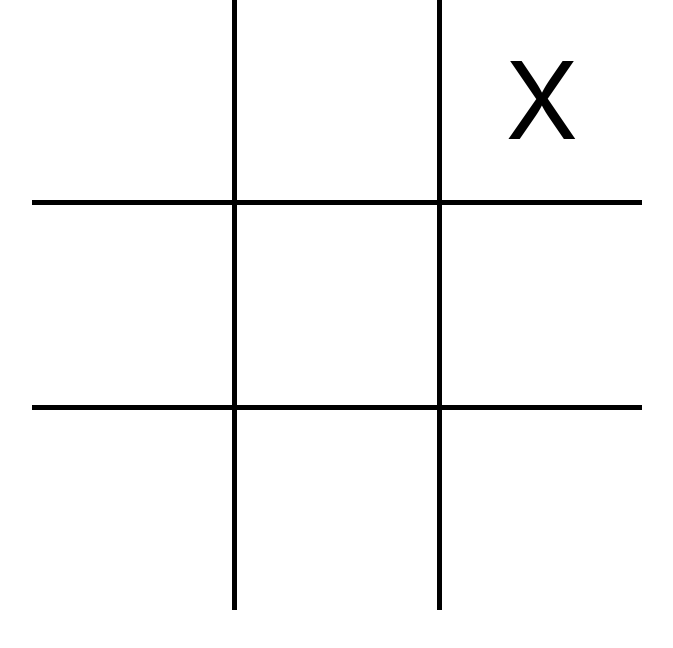
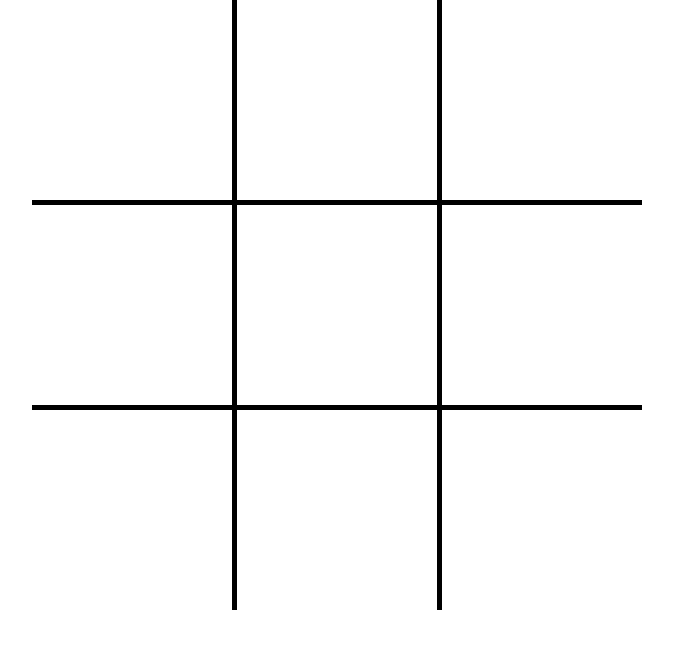
Before and after one commit to alandaron/react-tictactoe, a React (Create React App) app: page / in a window 1280 px wide. Shown: the top 648 px of the page, without its empty margins (303-976 px from the left). Built offline with nearby package versions, Linux system fonts and the light colour scheme.

Commit message:
basic game loop

```diff
--- a/src/App.jsx
+++ b/src/App.jsx
@@ -4,27 +4,46 @@ import Mark from "./components/Mark";
 
 function App() {
 	const [board, setBoard] = useState([
-		[-1, -1, 1],
+		[-1, -1, -1],
 		[-1, -1, -1],
 		[-1, -1, -1],
 	]); // -1 empty; 0 - O; 1 - X;
+
+	const [xTurn, setXTurn] = useState(true);
+
+	const placeMarker = (row, index, markNumber) => {
+		if (markNumber !== -1) return;
+		if (xTurn) {
+			board[row][index] = 1;
+		} else {
+			board[row][index] = 0;
+		}
+		setXTurn(!xTurn);
+		setBoard([...board]);
+	};
 
 	return (
 		<div className="board">
 			<table>
 				<tr class="first-row">
-					{board[0].map((element) => (
-						<Mark markNumber={element} />
+					{board[0].map((element, i) => (
+						<td onClick={() => placeMarker(0, i, element)}>
+							<Mark markNumber={element} />
+						</td>
 					))}
 				</tr>
 				<tr class="second-row">
-					{board[1].map((element) => (
-						<Mark markNumber={element} />
+					{board[1].map((element, i) => (
+						<td onClick={() => placeMarker(1, i, element)}>
+							<Mark markNumber={element} />
+						</td>
 					))}
 				</tr>
 				<tr class="third-row">
-					{board[2].map((element) => (
-						<Mark markNumber={element} />
+					{board[2].map((element, i) => (
+						<td onClick={() => placeMarker(2, i, element)}>
+							<Mark markNumber={element} />
+						</td>
 					))}
 				</tr>
 			</table>
--- a/src/components/Mark.jsx
+++ b/src/components/Mark.jsx
@@ -1,10 +1,10 @@
 function Mark({ markNumber }) {
-	if (markNumber === -1) return <td></td>;
+	if (markNumber === -1) return;
 	if (markNumber === 0) {
-		return <td>O</td>;
+		return <>O</>;
 	}
 	if (markNumber === 1) {
-		return <td>X</td>;
+		return <>X</>;
 	}
 }
 
```
